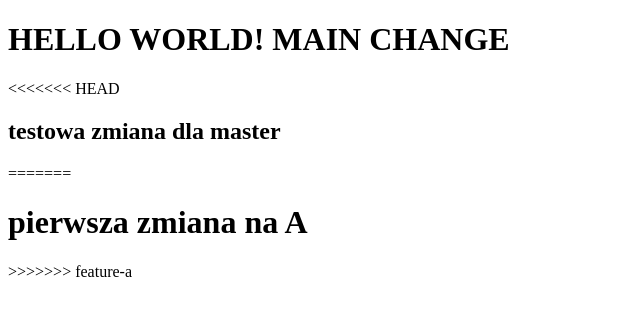
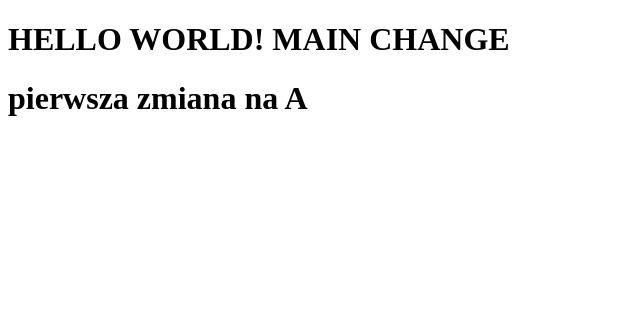
Before and after one commit to DaanJaab/testing-repository, a plain HTML site: page index.html in a window 1280 px wide. Shown: the whole page, without its empty margins (0-640 px from the left). Drawn offline with Linux system fonts and the light colour scheme.

Commit message:
Fix index.html

```diff
--- a/index.html
+++ b/index.html
@@ -10,11 +10,7 @@
 <body>
 <div class="container2">
 	<h1>HELLO WORLD! MAIN CHANGE</h1>
-<<<<<<< HEAD
-	<h2>testowa zmiana dla master</h2>
-=======
 	<h1>pierwsza zmiana na A</h1>
->>>>>>> feature-a
 </div>
 </body>
 </html>
```
